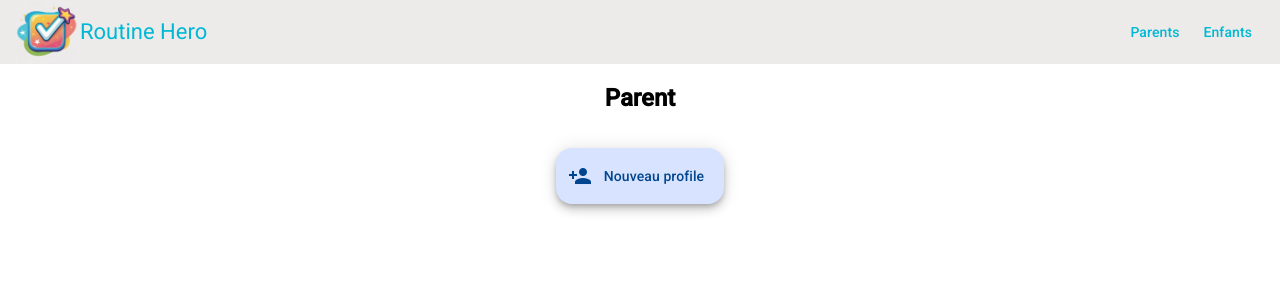
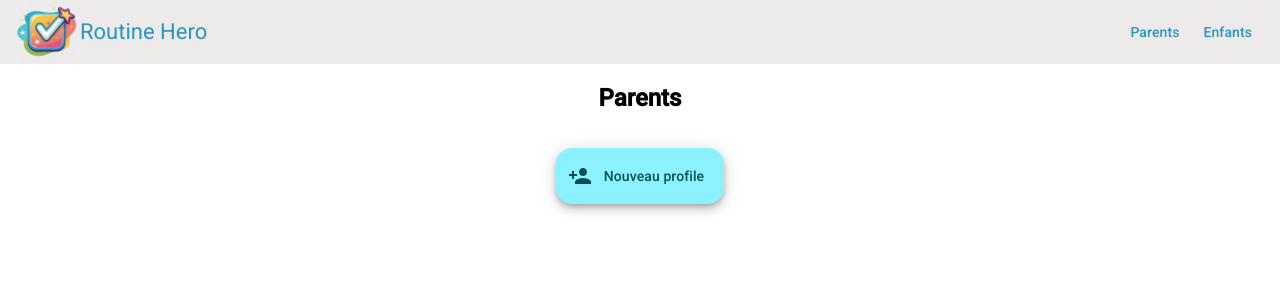
Before and after one commit to leaandredev/RoutineHero, an Angular app in the folder routine-hero/: page /parent in a window 1280 px wide. Shown: the top 300 px of the page. Built offline with nearby package versions, Linux system fonts and the light colour scheme.

Commit message:
[AF-626] feat add profile : create custom theme for angular

```diff
--- a/routine-hero/angular.json
+++ b/routine-hero/angular.json
@@ -29,7 +29,10 @@
                 "input": "public"
               }
             ],
-            "styles": ["src/styles/styles.scss"],
+            "styles": [
+              "src/styles/_theme-colors.scss",
+              "src/styles/styles.scss"
+            ],
             "scripts": []
           },
           "configurations": {
@@ -83,7 +86,10 @@
                 "input": "public"
               }
             ],
-            "styles": ["src/styles/styles.scss"],
+            "styles": [
+              "src/styles/_theme-colors.scss",
+              "src/styles/styles.scss"
+            ],
             "scripts": []
           }
         }
--- a/routine-hero/src/app/features/parent/parent-dashboard/parent-dashboard.component.html
+++ b/routine-hero/src/app/features/parent/parent-dashboard/parent-dashboard.component.html
@@ -1,5 +1,5 @@
 <div class="flex-container flex-column">
-    <h2>Parent</h2>
+    <h2 class="primary">Parents</h2>
     <button mat-fab extended routerLink="profil/create">
         <mat-icon>person_add</mat-icon>
         Nouveau profile</button>
--- /dev/null
+++ b/routine-hero/src/styles/_theme-colors.scss
@@ -0,0 +1,137 @@
+// This file was generated by running 'ng generate @angular/material:theme-color'.
+// Proceed with caution if making changes to this file.
+
+@use 'sass:map';
+@use '@angular/material' as mat;
+
+// Note: Color palettes are generated from primary: #52CBD9, secondary: #F27979, tertiary: #F2BA52, neutral: #98BF5E, neutral variant: #2A95BF, error: #F27979
+$_palettes: (
+  primary: (
+    0: #000000,
+    10: #001f23,
+    20: #00363c,
+    25: #004249,
+    30: #004f56,
+    35: #005c64,
+    40: #006972,
+    50: #00848f,
+    60: #02a0ad,
+    70: #3dbbc9,
+    80: #60d7e5,
+    90: #8cf2ff,
+    95: #ccf9ff,
+    98: #ebfdff,
+    99: #f5feff,
+    100: #ffffff,
+  ),
+  secondary: (
+    0: #000000,
+    10: #410007,
+    20: #630c15,
+    25: #73191f,
+    30: #822529,
+    35: #923034,
+    40: #a23c3f,
+    50: #c25455,
+    60: #e26d6d,
+    70: #ff8888,
+    80: #ffb3b1,
+    90: #ffdad8,
+    95: #ffedeb,
+    98: #fff8f7,
+    99: #fffbff,
+    100: #ffffff,
+  ),
+  tertiary: (
+    0: #000000,
+    10: #271900,
+    20: #422c00,
+    25: #503700,
+    30: #5f4100,
+    35: #6e4c00,
+    40: #7d5800,
+    50: #9c6f02,
+    60: #ba8823,
+    70: #d7a23c,
+    80: #f6bd55,
+    90: #ffdea9,
+    95: #ffeed8,
+    98: #fff8f3,
+    99: #fffbff,
+    100: #ffffff,
+  ),
+  neutral: (
+    0: #000000,
+    10: #121f00,
+    20: #213600,
+    25: #2a4200,
+    30: #324f00,
+    35: #3b5b00,
+    40: #47680f,
+    50: #5e8228,
+    60: #779c40,
+    70: #91b757,
+    80: #abd370,
+    90: #c7f089,
+    95: #d5ff96,
+    98: #f1ffd5,
+    99: #f9ffe7,
+    100: #ffffff,
+    4: #081100,
+    6: #0b1600,
+    12: #152400,
+    17: #1c2f00,
+    22: #253b00,
+    24: #284000,
+    87: #bee781,
+    92: #ccf68e,
+    94: #d2fc93,
+    96: #deffab,
+  ),
+  neutral-variant: (
+    0: #000000,
+    10: #001e2b,
+    20: #003548,
+    25: #004157,
+    30: #004d66,
+    35: #005976,
+    40: #006687,
+    50: #0080a9,
+    60: #339bc5,
+    70: #55b6e1,
+    80: #73d1fe,
+    90: #c0e8ff,
+    95: #e1f3ff,
+    98: #f4faff,
+    99: #fbfcff,
+    100: #ffffff,
+  ),
+  error: (
+    0: #000000,
+    10: #410007,
+    20: #630c15,
+    25: #73191f,
+    30: #822529,
+    35: #923034,
+    40: #a23c3f,
+    50: #c25455,
+    60: #e26d6d,
+    70: #ff8888,
+    80: #ffb3b1,
+    90: #ffdad8,
+    95: #ffedeb,
+    98: #fff8f7,
+    99: #fffbff,
+    100: #ffffff,
+  ),
+);
+
+$_rest: (
+  secondary: map.get($_palettes, secondary),
+  neutral: map.get($_palettes, neutral),
+  neutral-variant: map.get($_palettes,  neutral-variant),
+  error: map.get($_palettes, error),
+);
+
+$primary-palette: map.merge(map.get($_palettes, primary), $_rest);
+$tertiary-palette: map.merge(map.get($_palettes, tertiary), $_rest);
--- /dev/null
+++ b/routine-hero/src/styles/colors.scss
@@ -0,0 +1,6 @@
+$custom-dark-blue: #2A95BF;
+$custom-light-blue: #52CBD9;
+$custom-green: #98BF5E;
+$custom-yellow: #F2BA52;
+$custom-pink: #F27979;
+$custom-background: #edebe9;
--- a/routine-hero/src/styles/styles.scss
+++ b/routine-hero/src/styles/styles.scss
@@ -1,15 +1,20 @@
 @use '@angular/material' as mat;
 @use 'flex-grid.scss';
+@use 'colors.scss' as color;
+@use '_theme-colors.scss' as theme;
+@use 'sass:map';
 
 :root {
-    @include mat.toolbar-overrides((container-background-color: #edebe9,
-            container-text-color: #00b8d5,
+    @include mat.toolbar-overrides((container-background-color: color.$custom-background,
+            container-text-color: color.$custom-dark-blue,
         ));
 }
 
 html {
-    color-scheme: light;
-    @include mat.theme((color: mat.$azure-palette,
+    @include mat.theme((color: (primary: theme.$primary-palette,
+                tertiary: theme.$tertiary-palette,
+                theme-type: light,
+            ),
             typography: Roboto,
             density: 0));
 }
```
